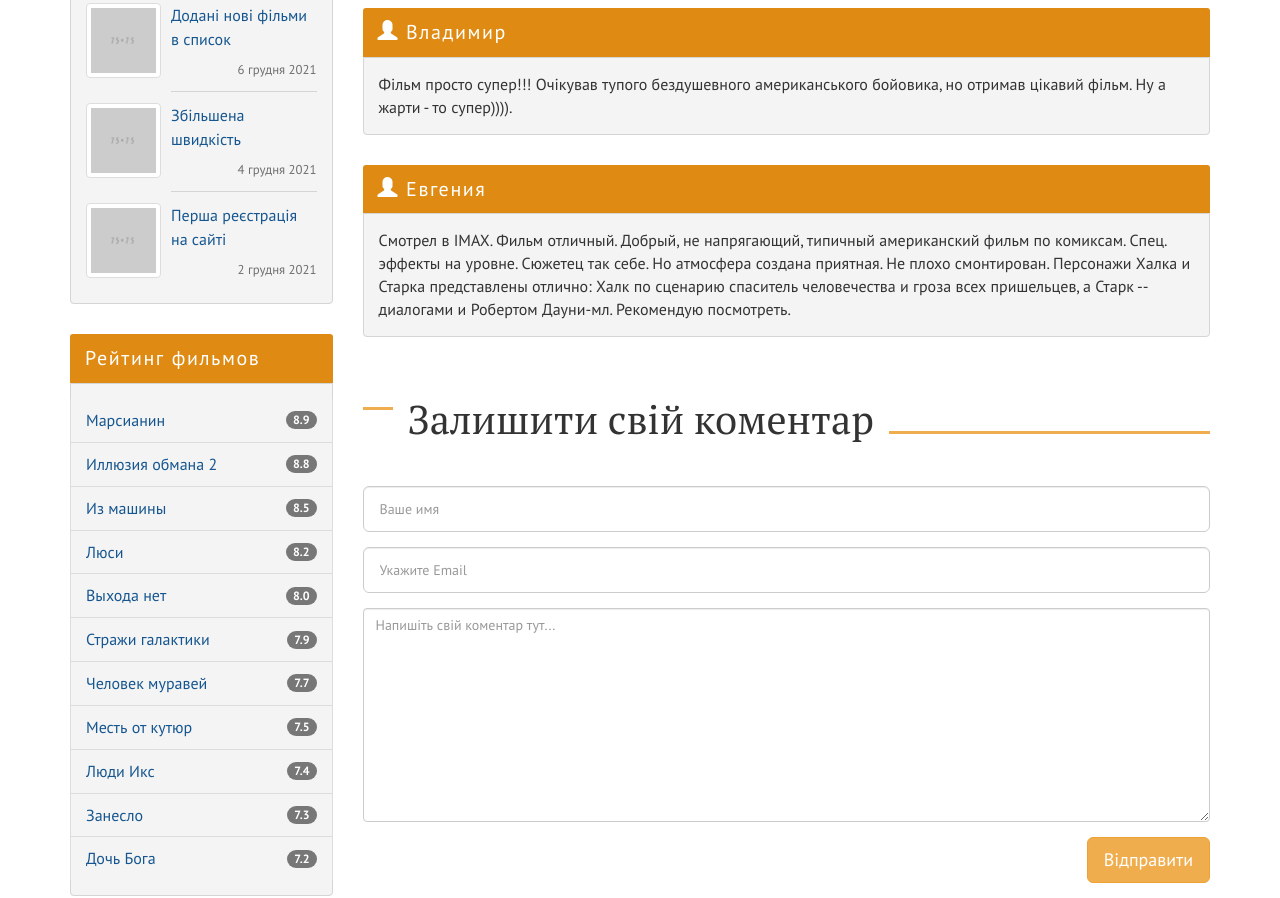
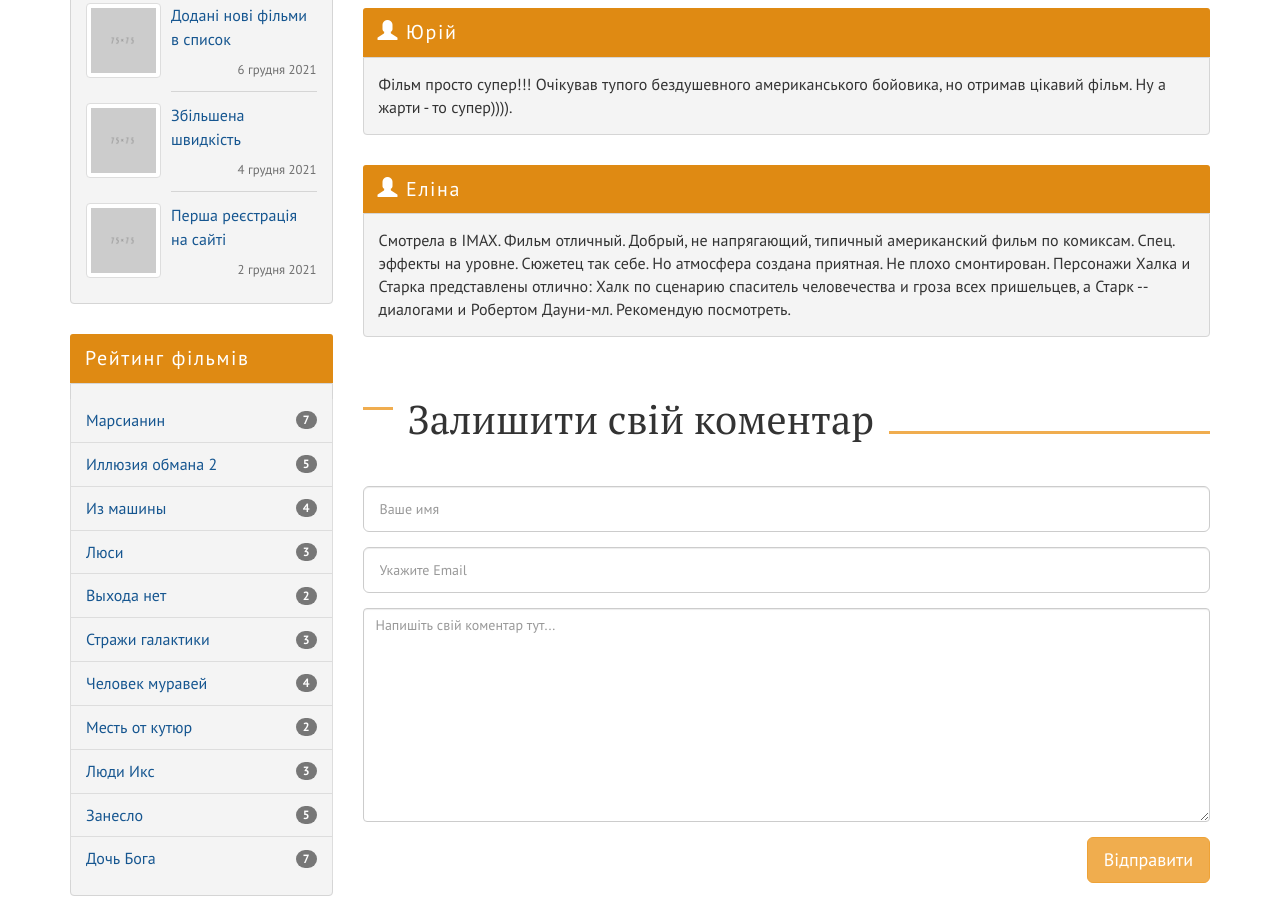
Before and after one commit to George-u/bootstrap-template, a website: page page.html in a window 1280 px wide. Shown: the part 1567-2465 px from the top of the page. Drawn offline with Linux system fonts and the light colour scheme.

Commit message:
закінчив page.html сторінку, додав active class

```diff
--- a/assets/css/style.css
+++ b/assets/css/style.css
@@ -21,6 +21,7 @@
 .navbar-inverse .navbar-nav > .active > a {
   background-color: #053159;
 }
+
 
 .navbar-inverse .navbar-nav > .active > a:hover,
 .navbar-inverse .navbar-nav > .active > a:focus {
--- a/page.html
+++ b/page.html
@@ -52,12 +52,12 @@
 
             <div class="collapse navbar-collapse" id="navbar-top">
               <ul class="nav navbar-nav navbar-left">
-                <li class="active">
+                <li>
                   <a href="./index.html"
                     >Головна<span class="sr-only">(current) </span></a
                   >
                 </li>
-                <li>
+                <li class="active">
                   <a href="./page.html"
                     >Фільми<span class="sr-only">(current) </span></a
                   >
@@ -256,7 +256,7 @@
             <div class="panel panel-info">
               <div class="panel-heading">
                 <span class="glyphicon glyphicon-user"></span>
-                <span>Владимир</span>
+                <span>Юрій</span>
               </div>
               <div class="panel-body">
                 Фільм просто супер!!! Очікував тупого бездушевного
@@ -267,10 +267,10 @@
             <div class="panel panel-info">
               <div class="panel-heading">
                 <span class="glyphicon glyphicon-user"></span>
-                <span>Евгения</span>
+                <span>Еліна</span>
               </div>
               <div class="panel-body">
-                Смотрел в IMAX. Фильм отличный. Добрый, не напрягающий, типичный
+                Смотрела в IMAX. Фильм отличный. Добрый, не напрягающий, типичный
                 американский фильм по комиксам. Спец. эффекты на уровне. Сюжетец
                 так себе. Но атмосфера создана приятная. Не плохо смонтирован.
                 Персонажи Халка и Старка представлены отлично: Халк по сценарию
@@ -344,14 +344,14 @@
               <div class="item">
                 <img
                   class="vertical-slider__image"
-                    src="assets/img/inter.png"
+                  src="./assets/img/films/avengers.jpg"
                   alt="img"
                 />
               </div>
               <div class="item">
                 <img
                   class="vertical-slider__image"
-                    src="assets/img/matrix.png"
+                  src="./assets/img/films/avengers.jpg"
                   alt="img"
                 />
               </div>
@@ -392,7 +392,7 @@
                 <input
                   type="search"
                   class="form-control"
-                    placeholder="Поиск по сайту"
+                  placeholder="Пошук за назвою фільму"
                 />
                 <span class="input-group-btn">
                   <button class="btn btn-default" type="submit">
@@ -408,7 +408,7 @@
         </div>
 
         <div class="user-login panel panel-info hidden-sm hidden-xs">
-            <div class="panel-heading">Пользователь</div>
+          <div class="panel-heading">Вхід в кабінет</div>
           <div class="panel-body">
             <ul class="user-login__tabs nav nav-tabs" role="tablist">
               <li role="presentation" class="active">
@@ -463,7 +463,7 @@
                     class="btn btn-lg btn-default btn-block"
                     type="submit"
                   >
-                      Вход
+                    Вхід
                   </button>
                 </form>
               </div>
@@ -472,7 +472,7 @@
                 class="tab-pane fade"
                 id="user-registration-sidebar"
               >
-                  <form action="login">
+                <form action="registration">
                   <div class="form-group">
                     <input
                       class="form-control input-lg"
@@ -498,7 +498,7 @@
                     class="btn btn-lg btn-default btn-block"
                     type="submit"
                   >
-                      Регистрация
+                    Реєстрація
                   </button>
                 </form>
               </div>
@@ -586,45 +586,45 @@
         </div>
 
         <div class="top-films panel panel-info">
-            <div class="panel-heading">Рейтинг фильмов</div>
+          <div class="panel-heading">Рейтинг фільмів</div>
           <div class="top-films__body panel-body">
             <div class="top-films__list list-group">
               <a class="top-films__item list-group-item" href="#"
-                  >Марсианин <span class="top-films__badge badge">8.9</span></a
+                >Марсианин <span class="top-films__badge badge">7</span></a
               >
               <a class="top-films__item list-group-item" href="#"
                 >Иллюзия обмана 2
-                  <span class="top-films__badge badge">8.8</span></a
+                <span class="top-films__badge badge">5</span></a
               >
               <a class="top-films__item list-group-item" href="#"
-                  >Из машины <span class="top-films__badge badge">8.5</span></a
+                >Из машины <span class="top-films__badge badge">4</span></a
               >
               <a class="top-films__item list-group-item" href="#"
-                  >Люси <span class="top-films__badge badge">8.2</span></a
+                >Люси <span class="top-films__badge badge">3</span></a
               >
               <a class="top-films__item list-group-item" href="#"
-                  >Выхода нет <span class="top-films__badge badge">8.0</span></a
+                >Выхода нет <span class="top-films__badge badge">2</span></a
               >
               <a class="top-films__item list-group-item" href="#"
                 >Стражи галактики
-                  <span class="top-films__badge badge">7.9</span></a
+                <span class="top-films__badge badge">3</span></a
               >
               <a class="top-films__item list-group-item" href="#"
                 >Человек муравей
-                  <span class="top-films__badge badge">7.7</span></a
+                <span class="top-films__badge badge">4</span></a
               >
               <a class="top-films__item list-group-item" href="#"
                 >Месть от кутюр
-                  <span class="top-films__badge badge">7.5</span></a
+                <span class="top-films__badge badge">2</span></a
               >
               <a class="top-films__item list-group-item" href="#"
-                  >Люди Икс <span class="top-films__badge badge">7.4</span></a
+                >Люди Икс <span class="top-films__badge badge">3</span></a
               >
               <a class="top-films__item list-group-item" href="#"
-                  >Занесло <span class="top-films__badge badge">7.3</span></a
+                >Занесло <span class="top-films__badge badge">5</span></a
               >
               <a class="top-films__item list-group-item" href="#"
-                  >Дочь Бога <span class="top-films__badge badge">7.2</span></a
+                >Дочь Бога <span class="top-films__badge badge">7</span></a
               >
             </div>
           </div>
```
Also changed, not shown: index.html (+2 -2 lines). Lines whose indentation alone changed are shown as unchanged.
